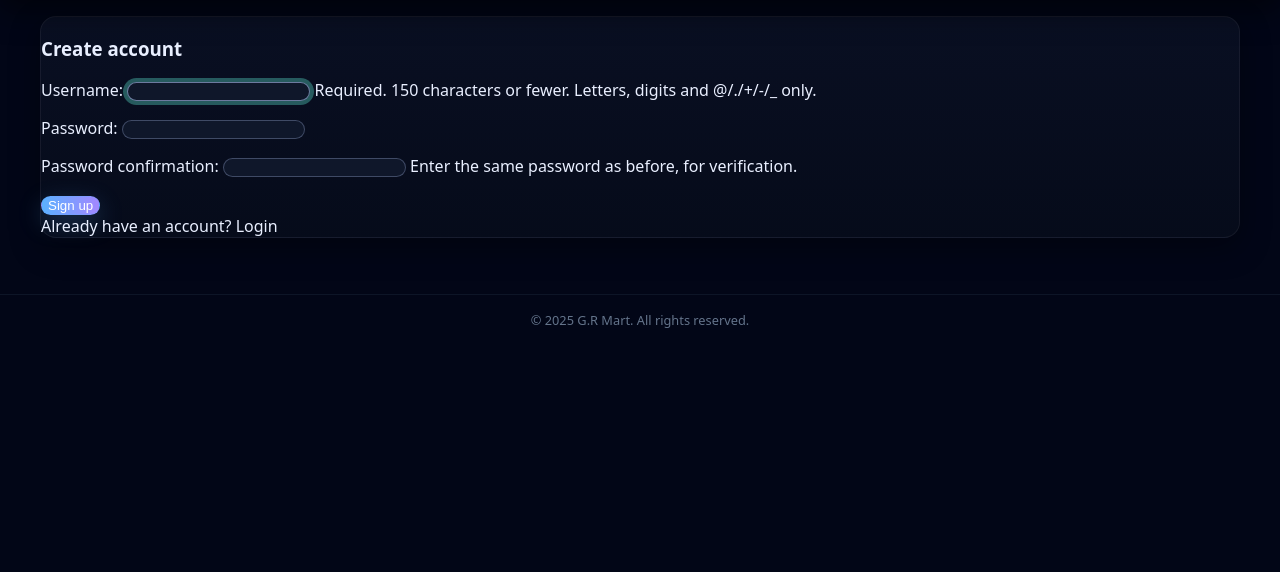
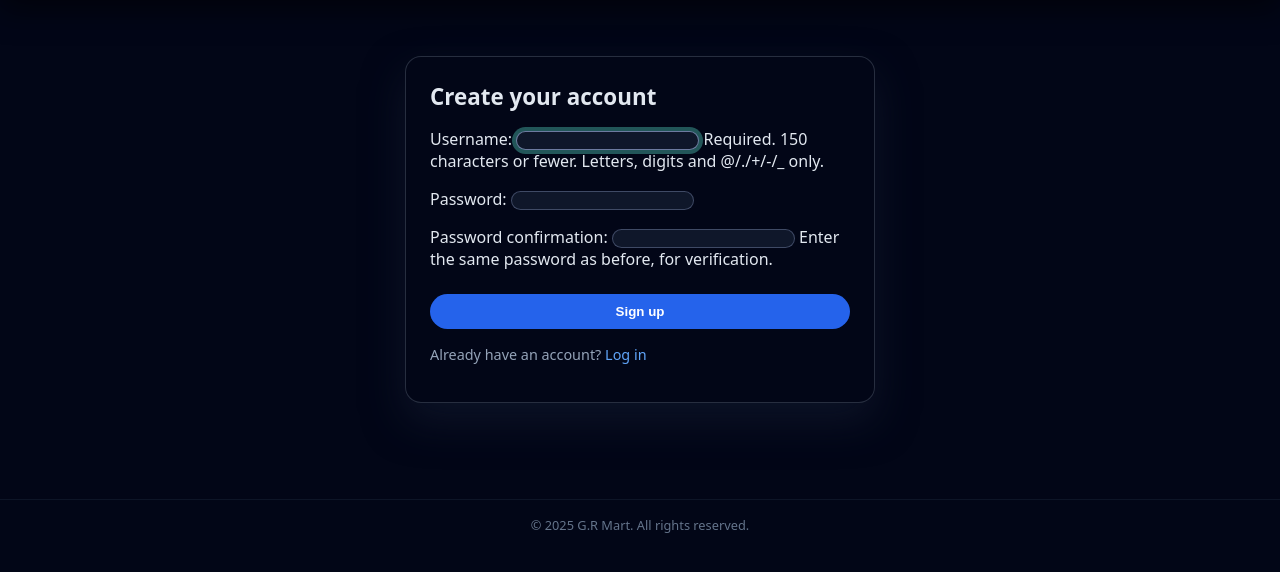
Before and after one commit to rahulgaddipati3-byte/grmart, a Django app: page /accounts/signup/ in a window 1280 px wide. Shown: the part 54-626 px from the top of the page. Run offline with Django 5.2, Linux system fonts and the light colour scheme.

Commit message:
Fix accounts templates to use namespaced URLs

```diff
--- a/accounts/templates/accounts/registration/signup.html
+++ b/accounts/templates/accounts/registration/signup.html
@@ -1,23 +1,23 @@
 {% extends "base.html" %}
-{% block title %}Sign up • G.R Mart{% endblock %}
+
 {% block content %}
-<div class="container py-5">
-  <div class="row justify-content-center">
-    <div class="col-md-5">
-      <div class="card shadow-sm">
-        <div class="card-body p-4">
-          <h3 class="mb-3 text-center fw-bold">Create account</h3>
-          <form method="post" novalidate>
-            {% csrf_token %}
-            {{ form.as_p }}
-            <button class="btn btn-primary w-100" type="submit">Sign up</button>
-          </form>
-          <div class="text-center mt-3">
-            Already have an account? <a href="{% url 'login' %}">Login</a>
-          </div>
-        </div>
-      </div>
-    </div>
-  </div>
+<div class="auth-wrap" style="max-width:420px;margin:40px auto;padding:24px;border-radius:16px;background:#020617;border:1px solid rgba(148,163,184,.25);box-shadow:0 18px 40px rgba(15,23,42,.8);">
+    <h1 style="margin:0 0 16px;font-size:1.4rem;">Create your account</h1>
+
+    <form method="post" novalidate>
+        {% csrf_token %}
+        {{ form.as_p }}
+
+        <button type="submit"
+                style="margin-top:8px;width:100%;padding:10px 14px;border-radius:999px;border:0;
+                       background:#2563eb;color:#fff;font-weight:600;cursor:pointer;">
+            Sign up
+        </button>
+    </form>
+
+    <p style="margin-top:16px;font-size:.9rem;color:#94a3b8;">
+        Already have an account?
+        <a href="{% url 'accounts:login' %}" style="color:#60a5fa;">Log in</a>
+    </p>
 </div>
 {% endblock %}
```
Also changed, not shown: accounts/templates/accounts/registration/login.html (+20 -19 lines).
